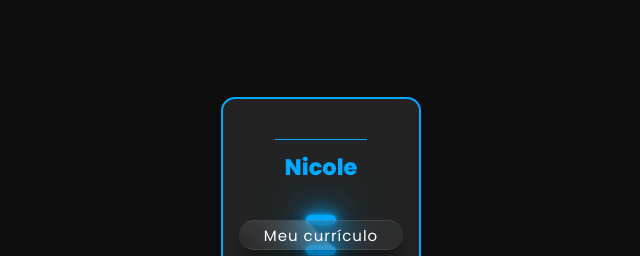
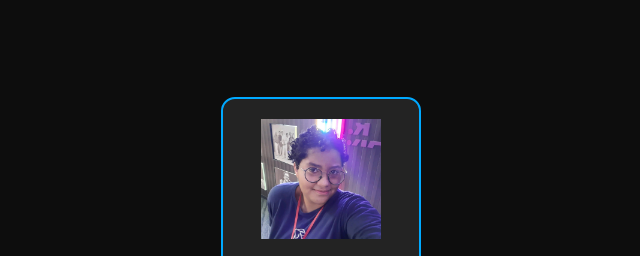
Before and after one commit to izabellyarmeris/projeto-AWS, a plain HTML site: page index.html in a window 1280 px wide. Shown: the part 1131-1387 px from the top of the page, without its empty margins (319-959 px from the left). Drawn offline with Linux system fonts and the light colour scheme.

Commit message:
add fotos

```diff
--- a/index.html
+++ b/index.html
@@ -69,7 +69,7 @@
         </article>
 
         <article class="cards">
-            <img src="" alt="">
+            <img src="img/nicole.jpg" alt="">
             <p>Nicole</p>
             <div class="container-botao">
                 <div class="btn"><a href="https://drive.google.com/file/d/1lYNdRzvPnSxXiWObMzoQkQQgkhf9arau/view?usp=drive_link" target="_blank">Meu currículo</a></div>
```
Also changed, not shown: img/nicole.jpg (added).
